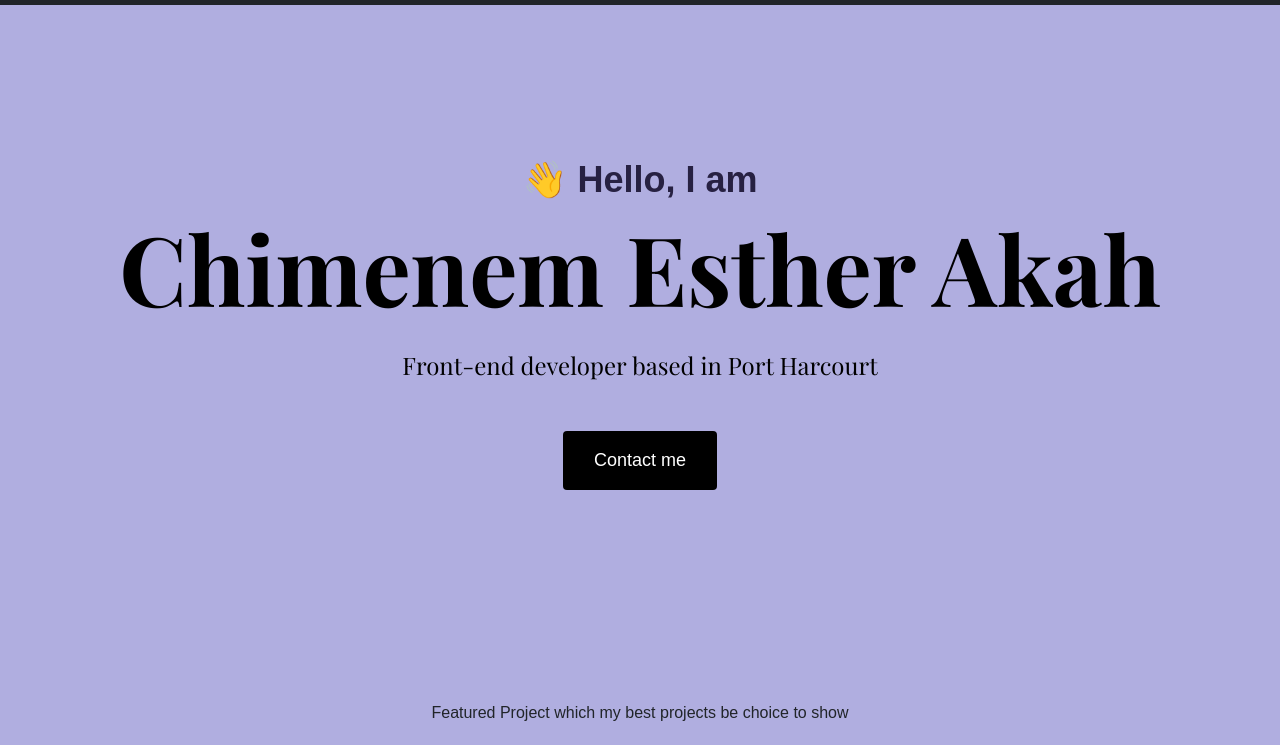
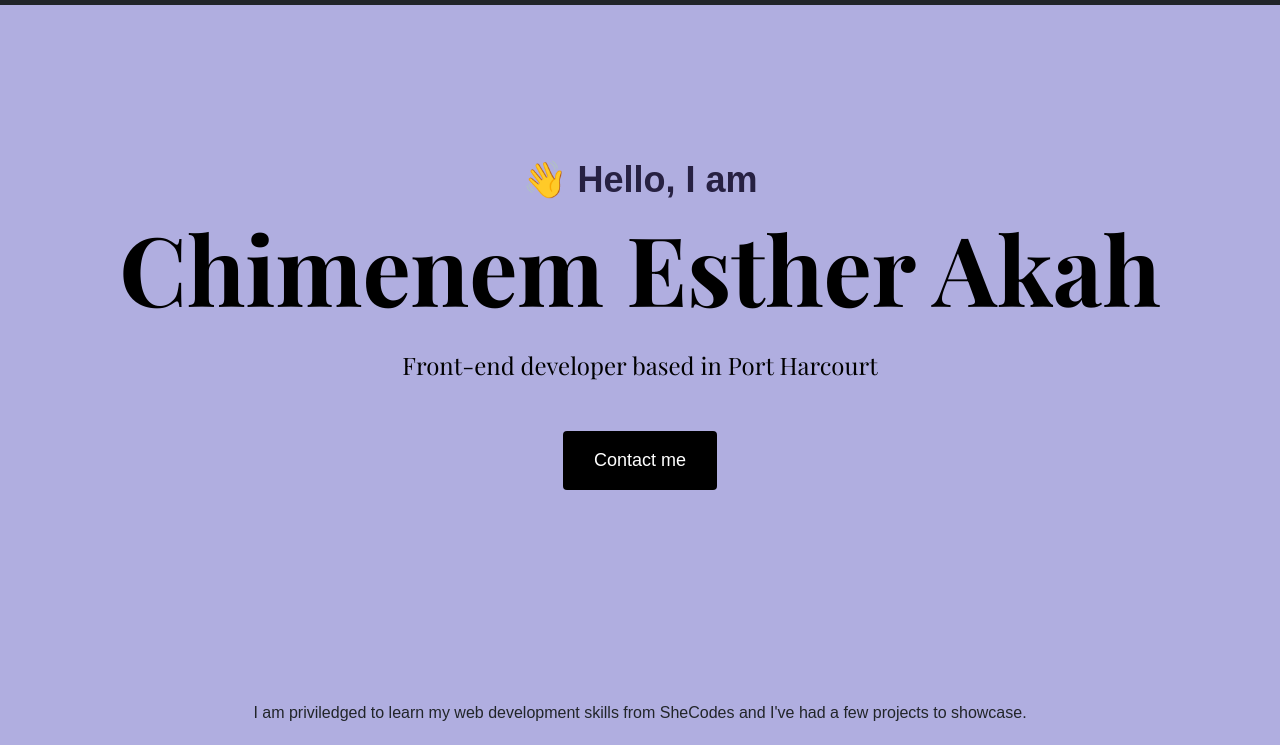
Before and after one commit to chimenemakah/Responsive-homepage, a plain HTML site: page index.html in a window 1280 px wide. Shown: the part 55-800 px from the top of the page. Drawn offline with nearby package versions, Linux system fonts and the light colour scheme; a web font is replaced by a local one.

Commit message:
Updated my description

```diff
--- a/index.html
+++ b/index.html
@@ -76,7 +76,8 @@
       </div>
     </div>
     <p class="text-center m-5">
-      Featured Project which my best projects be choice to show
+      I am priviledged to learn my web development skills from SheCodes and I've
+      had a few projects to showcase.
     </p>
 
     <div class="container">
```
